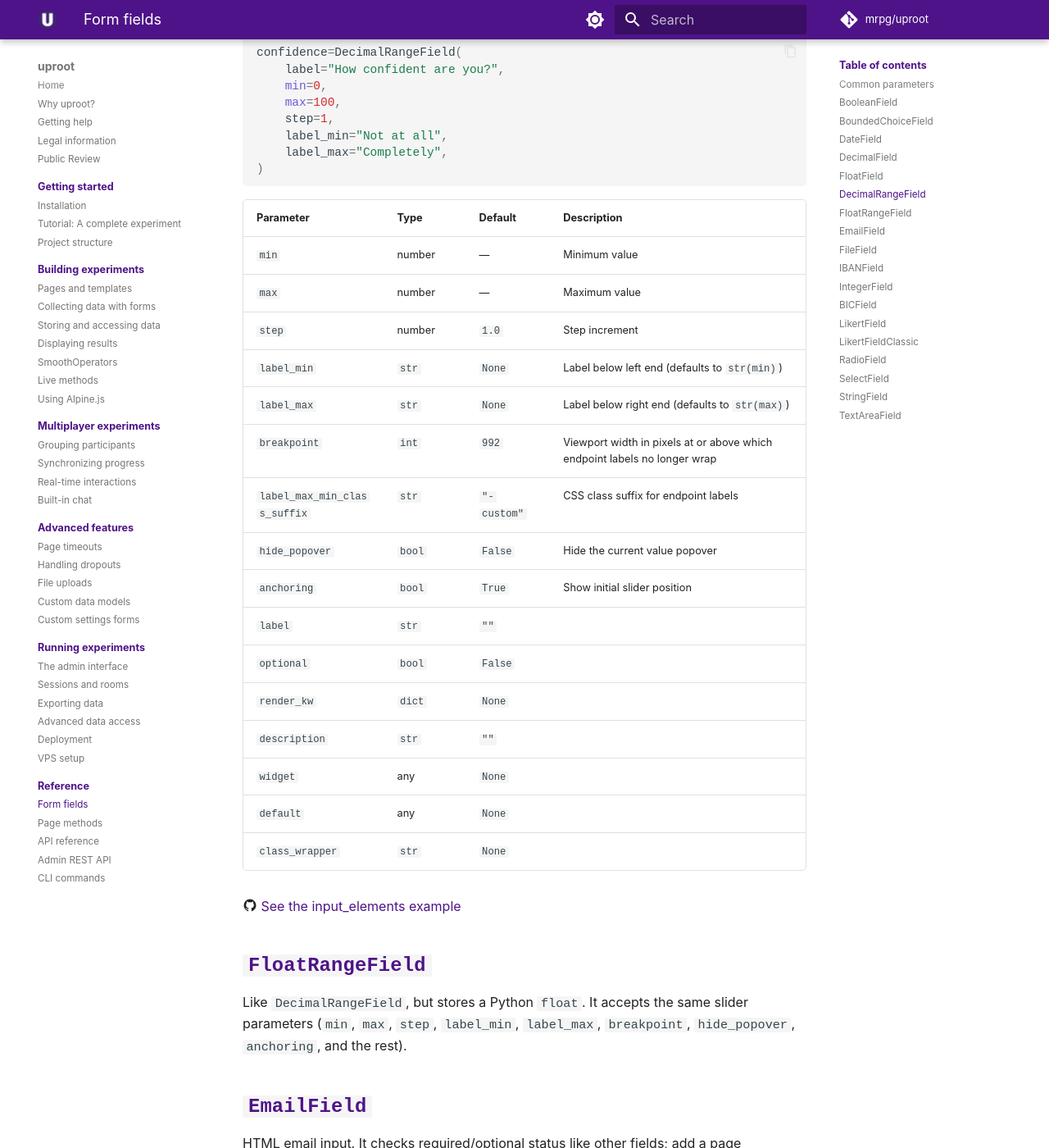
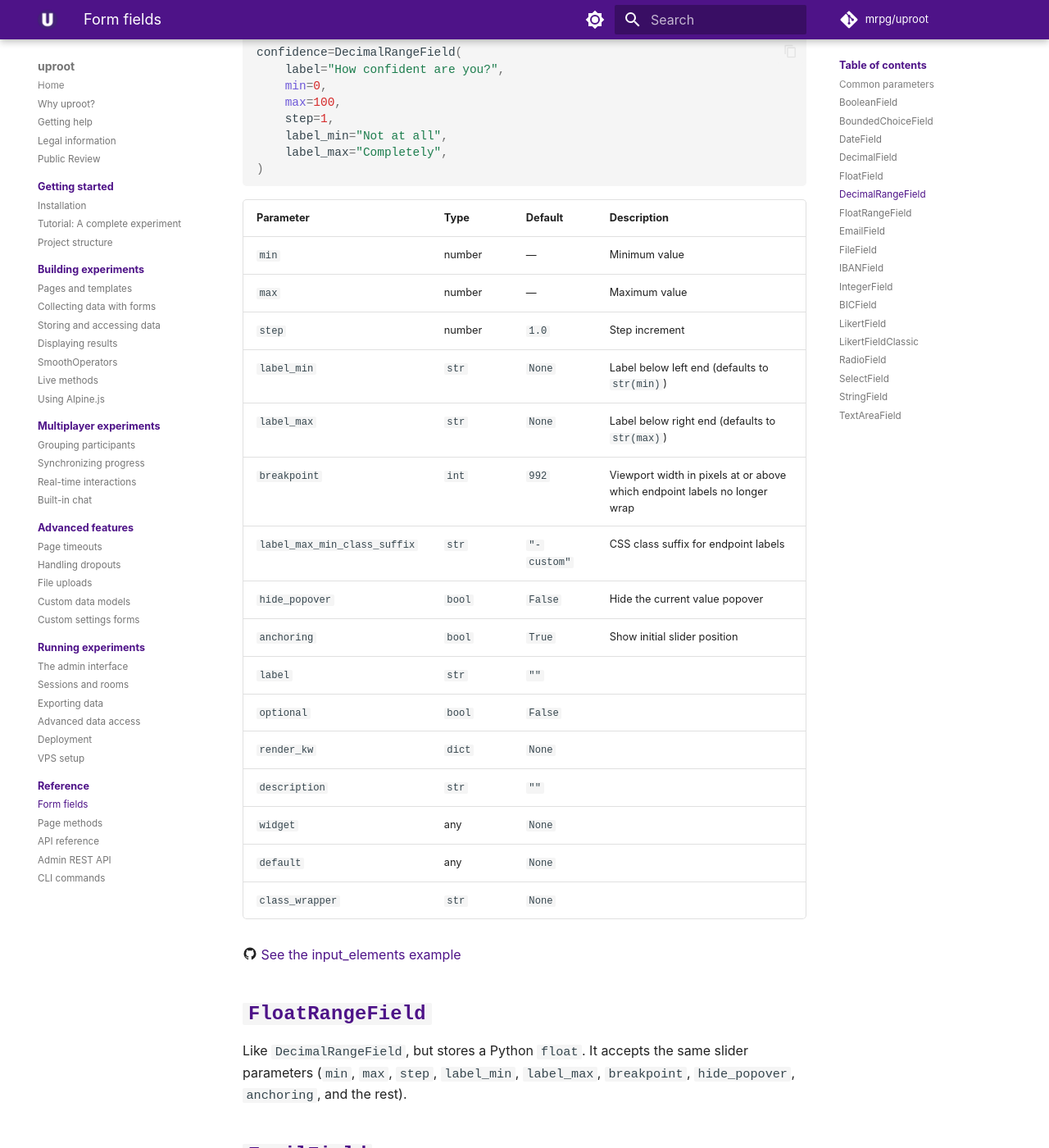
Before and after one commit to mrpg/uproot-docs, an MkDocs documentation site: the page built from docs/reference/fields.md, in a window 1280 px wide and 1400 px high, scrolled down 4197 px. Shown: the whole window at 82% size. Built offline with MkDocs 1.6.1 and Material for MkDocs 9.7.7, drawn with Linux system fonts in a browser that asks for light colours; some web fonts are replaced; comment, search, counter and statistics services are not loaded.

Commit message:
Add class .text-nowrap

```diff
--- a/docs/stylesheets/extra.css
+++ b/docs/stylesheets/extra.css
@@ -172,3 +172,11 @@ details.note {
     font-size: 0.7333rem !important;
   }
 }
+
+/* Copied from Bootstrap */
+.text-nowrap {
+  white-space: nowrap !important;
+}
+.text-wrap {
+  white-space: normal !important;
+}
```
Also changed, not shown: docs/reference/fields.md (+3 -3 lines).
